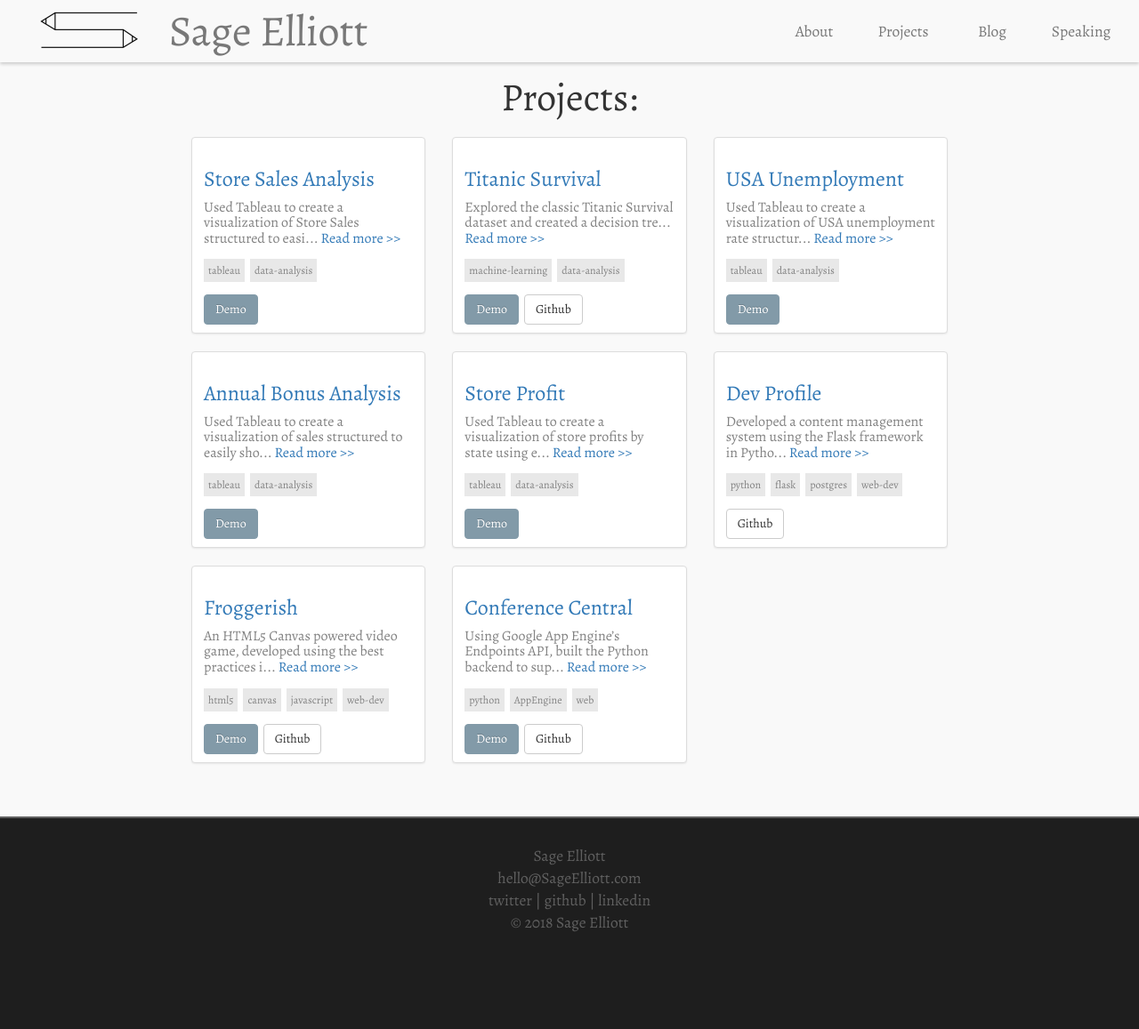
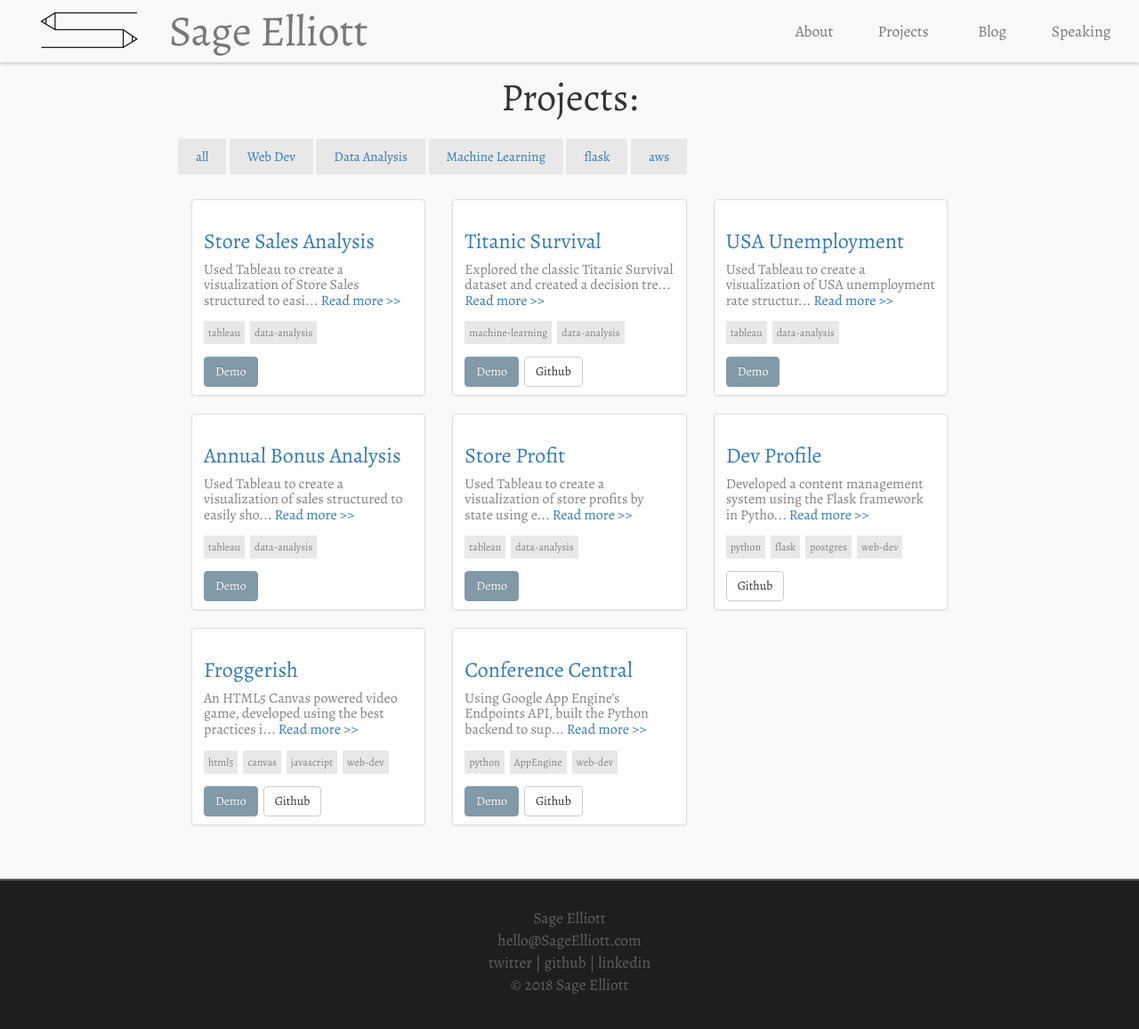
Before and after one commit to sagecodes/sage-blog, a Jekyll site: the page built from projects.html, in a window 1280 px wide. Shown: the top 1157 px of the page at 89% size. Built offline with Jekyll 4.4.1, drawn with Linux system fonts in a browser that asks for light colours; nearby versions of some CDN libraries; some web fonts are replaced.

Commit message:
add in tag filters to projects

```diff
--- a/_posts/projects/2016-06-29-Project1.markdown
+++ b/_posts/projects/2016-06-29-Project1.markdown
@@ -4,7 +4,7 @@ title:  "Conference Central"
 permalink: /Conference-Central/
 date:   2016-06-22
 categories: project
-tags: python AppEngine web
+tags: python AppEngine web-dev
 author: Sage Elliott
 published: true
 demo_url: https://conference-elliott.appspot.com/#/
--- a/projects.html
+++ b/projects.html
@@ -8,13 +8,13 @@ permalink: /projects/
 <!-- Display projects -->
 <section id="projects">
   <h1 class="section-header">Projects:</h1>
-  <!-- <span class="blog-post_tag all-btn"><a href="{{ site.baseurl }}/projects">all</a></span>
-    <span class="blog-post_tag python-btn"><a href="{{ site.baseurl }}/projects#{{ 'python' | slugify }}">python</a></span>
-    <span class="blog-post_tag javascript-btn"><a class="javascript-link" href="{{ site.baseurl }}/projects#{{ 'javascript' | slugify }}">javascript</a></span>
-    <span class="blog-post_tag ruby-btn"><a href="{{ site.baseurl }}/projects#{{ 'ruby' | slugify }}">ruby</a></span>
+  <span class="blog-post_tag all-btn"><a href="{{ site.baseurl }}/projects">all</a></span>
+    <span class="blog-post_tag python-btn"><a href="{{ site.baseurl }}/projects#{{ 'web-dev' | slugify }}">Web Dev</a></span>
+    <span class="blog-post_tag javascript-btn"><a href="{{ site.baseurl }}/projects#{{ 'data-analysis' | slugify }}">Data Analysis</a></span>
+    <span class="blog-post_tag ruby-btn"><a href="{{ site.baseurl }}/projects#{{ 'machine-learning' | slugify }}">Machine Learning</a></span>
     <span class="blog-post_tag flask-btn"><a href="{{ site.baseurl }}/projects#{{ 'flask' | slugify }}" >flask</a></span>
     <span class="blog-post_tag aws-btn"><a href="{{ site.baseurl }}/projects#{{ 'aws' | slugify }}" >aws</a></span>
-    <br><br> -->
+    <br><br>
 
     <div class="row">
 
```
